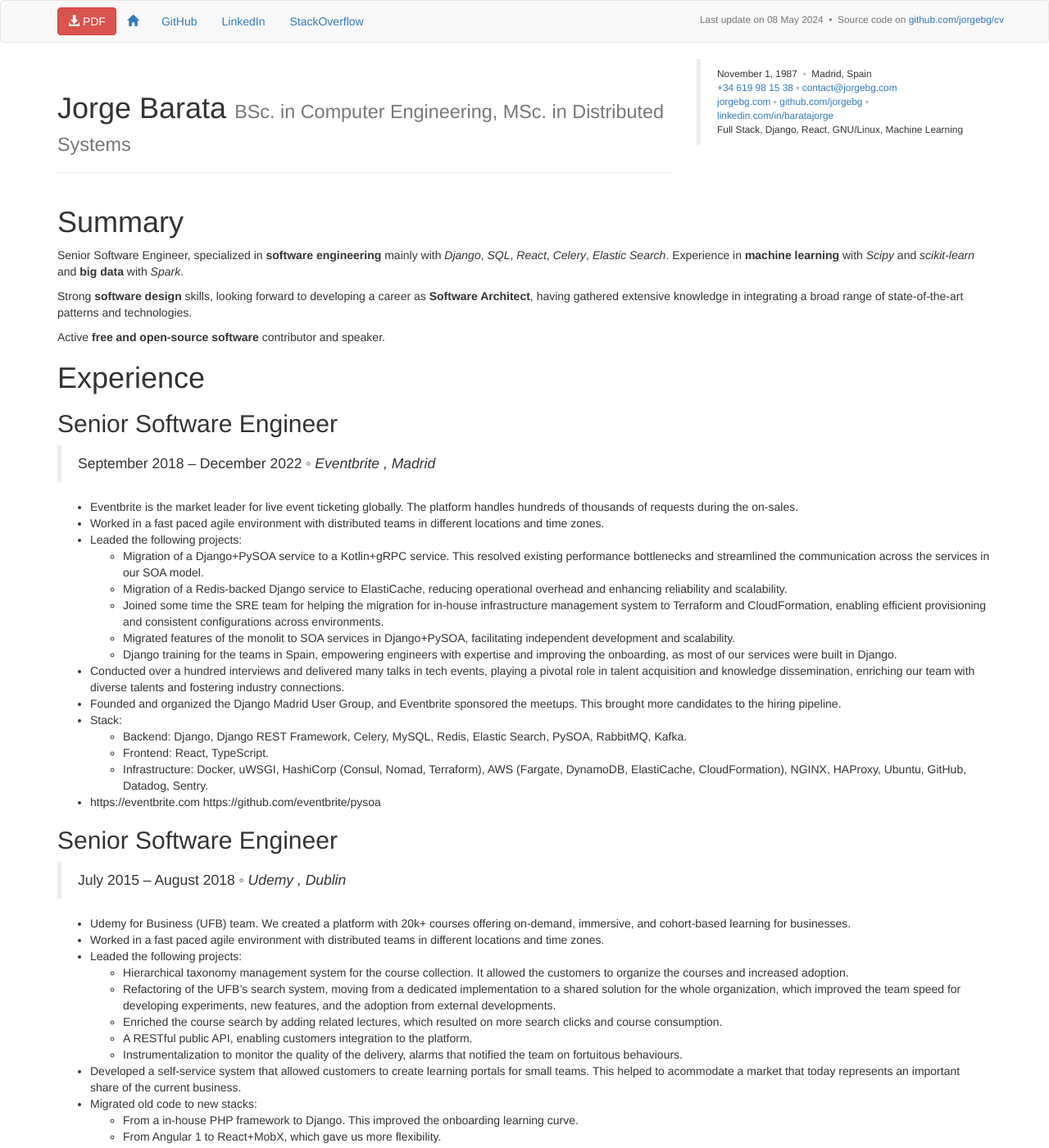
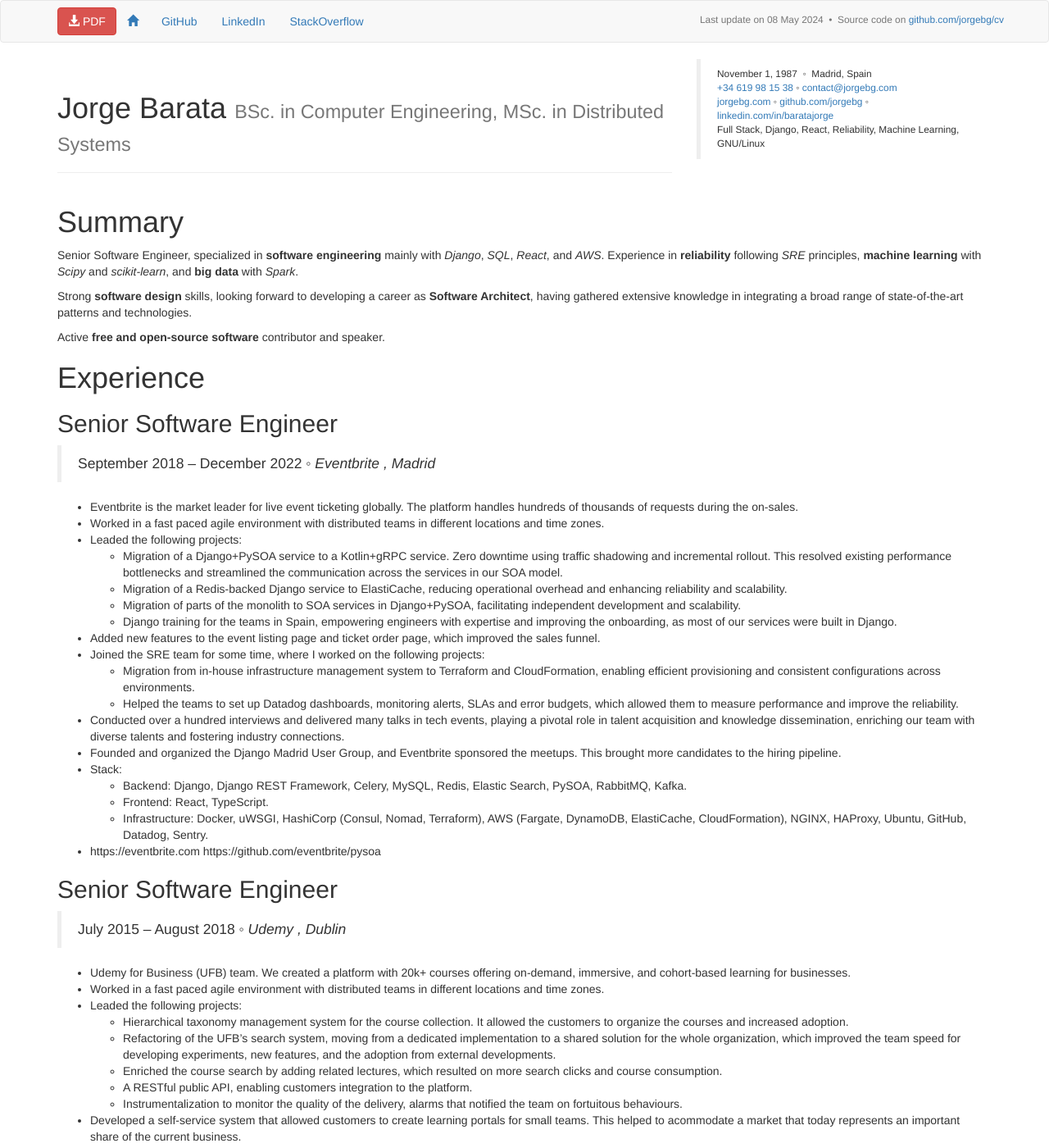
Before and after one commit to jorgebg/cv, a Jekyll site: the page built from index.md, in a window 1280 px wide and 1400 px high. Shown: the whole window at 82% size. Built offline with Jekyll 4.4.1, drawn with Linux system fonts in a browser that asks for light colours; our own code applies the rules of GitHub Pages for plain Markdown files.

Commit message:
Automated update

```diff
--- a/index.md
+++ b/index.md
@@ -11,12 +11,12 @@
 stackoverflow: stackoverflow.com/u/959819
 home: jorgebg.com
 
-preferences: Full Stack, Django, React, GNU/Linux, Machine Learning
+preferences: Full Stack, Django, React, Reliability, Machine Learning, GNU/Linux
 ---
 
 # Summary
 
-Senior Software Engineer, specialized in **software engineering** mainly with _Django_, _SQL_, _React_, _Celery_, _Elastic Search_. Experience in **machine learning** with _Scipy_ and _scikit-learn_ and **big data** with _Spark_.
+Senior Software Engineer, specialized in **software engineering** mainly with _Django_, _SQL_, _React_, and _AWS_. Experience in **reliability** following _SRE_ principles, **machine learning** with _Scipy_ and _scikit-learn_, and **big data** with _Spark_.
 
 Strong **software design** skills, looking forward to developing a career as **Software Architect**, having gathered extensive knowledge in integrating a broad range of state-of-the-art patterns and technologies.
 
@@ -31,11 +31,14 @@
 - Eventbrite is the market leader for live event ticketing globally. The platform handles hundreds of thousands of requests during the on-sales.
 - Worked in a fast paced agile environment with distributed teams in different locations and time zones.
 - Leaded the following projects:
-  - Migration of a Django+PySOA service to a Kotlin+gRPC service. This resolved existing performance bottlenecks and streamlined the communication across the services in our SOA model.
+  - Migration of a Django+PySOA service to a Kotlin+gRPC service. Zero downtime using traffic shadowing and incremental rollout. This resolved existing performance bottlenecks and streamlined the communication across the services in our SOA model.
   - Migration of a Redis-backed Django service to ElastiCache, reducing operational overhead and enhancing reliability and scalability.
-  - Joined some time the SRE team for helping the migration for in-house infrastructure management system to Terraform and CloudFormation, enabling efficient provisioning and consistent configurations across environments.
-  - Migrated features of the monolit to SOA services in Django+PySOA, facilitating independent development and scalability.
+  - Migration of parts of the monolith to SOA services in Django+PySOA, facilitating independent development and scalability.
   - Django training for the teams in Spain, empowering engineers with expertise and improving the onboarding, as most of our services were built in Django.
+- Added new features to the event listing page and ticket order page, which improved the sales funnel.
+- Joined the SRE team for some time, where I worked on the following projects:
+  - Migration from in-house infrastructure management system to Terraform and CloudFormation, enabling efficient provisioning and consistent configurations across environments.
+  - Helped the teams to set up Datadog dashboards, monitoring alerts, SLAs and error budgets, which allowed them to measure performance and improve the reliability.
 - Conducted over a hundred interviews and delivered many talks in tech events, playing a pivotal role in talent acquisition and knowledge dissemination, enriching our team with diverse talents and fostering industry connections.
 - Founded and organized the Django Madrid User Group, and Eventbrite sponsored the meetups. This brought more candidates to the hiring pipeline.
 - Stack:
```
Also changed, not shown: 1 other file.
